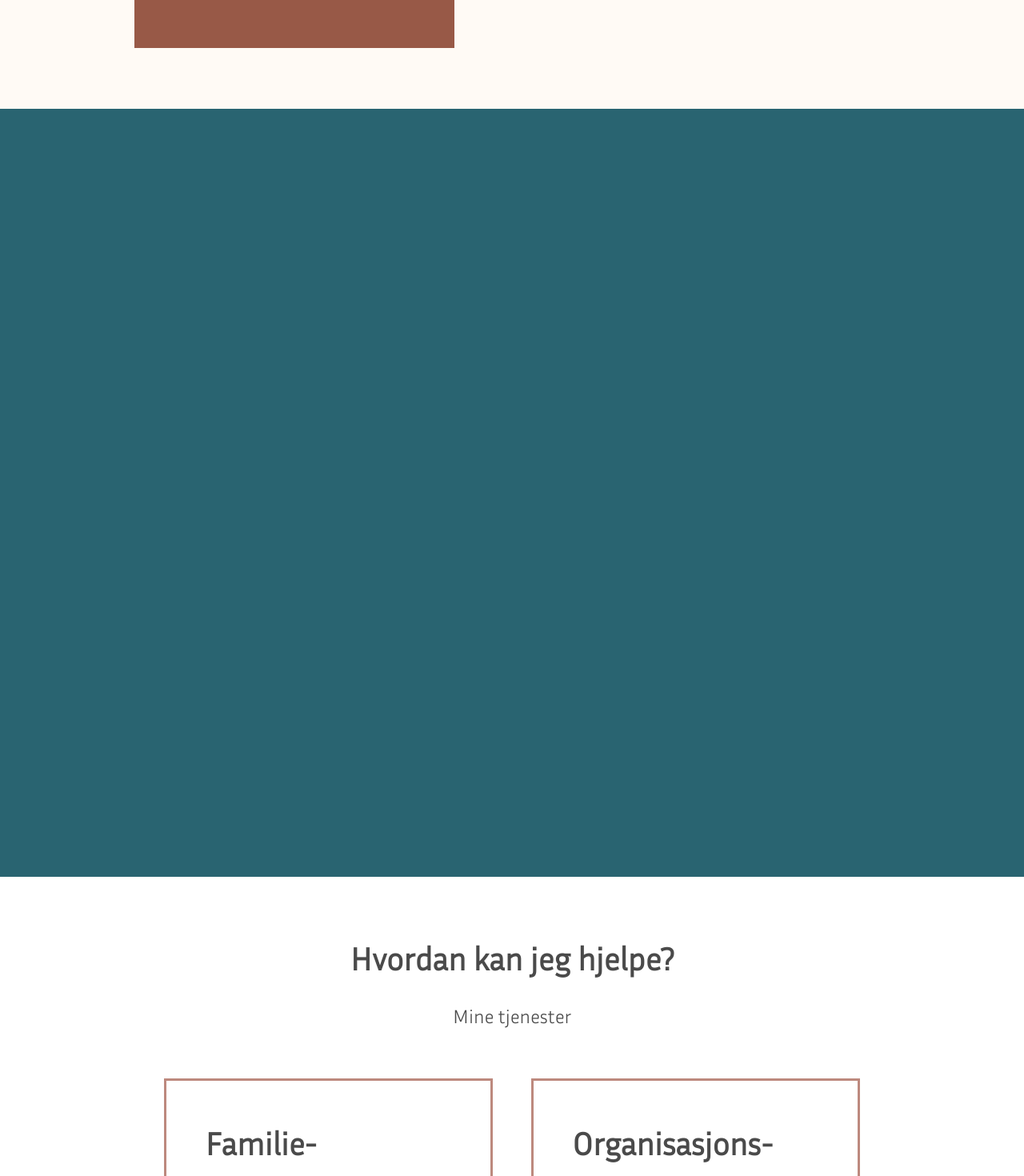
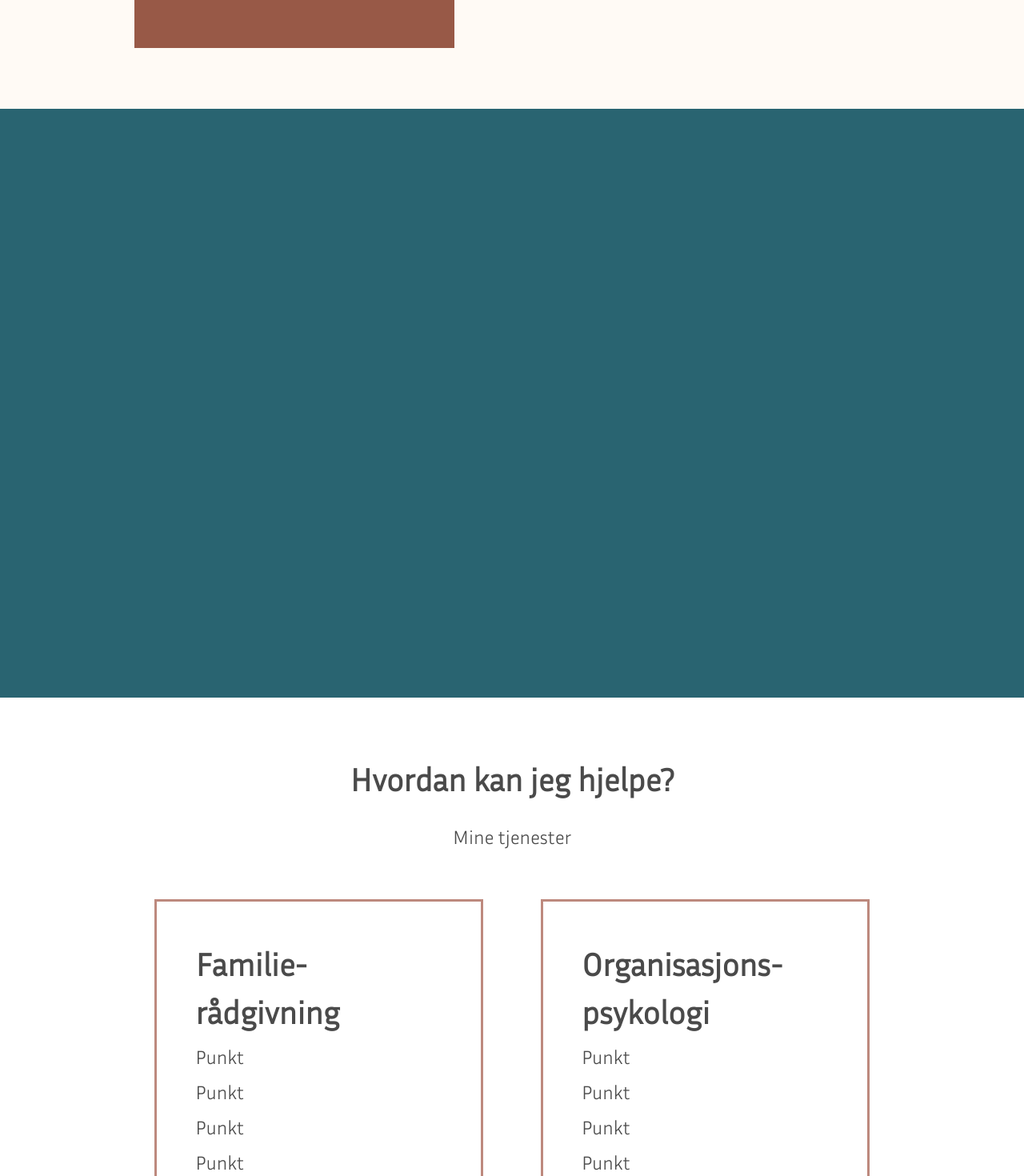
Before and after one commit to mahoote/ringenterapi, a React (Create React App) app: page / in a window 1280 px wide. Shown: the part 1220-2690 px from the top of the page at 80% size. Built offline with nearby package versions, Linux system fonts and the light colour scheme.

Commit message:
Refactor

```diff
--- a/src/components/containers/mainPage/section01/mainSectionOne.jsx
+++ b/src/components/containers/mainPage/section01/mainSectionOne.jsx
@@ -36,7 +36,7 @@ const images = [
     width: data.homePage.section1.image2.width,
     widthMobile: data.homePage.section1.image2.widthMobile,
     backgroundColor: standardColors.brown3,
-    offsetX: "3em",
+    offsetX: "2em",
     offsetY: "-3em",
     offsetXMobile: "2em",
     offsetYMobile: "2em",
--- a/src/components/containers/mainPage/section02/mainSectionTwo.style.js
+++ b/src/components/containers/mainPage/section02/mainSectionTwo.style.js
@@ -7,7 +7,7 @@ const MainSectionTwoStyled = styled(MainSectionTwo)`
   color: ${standardColors.blue3};
   background-color: ${standardColors.blue1};
 
-  padding: 30em 2em;
+  padding: 23em 2em;
 
   @media screen and ${device.mobileL} {
     padding-left: 5em;
--- a/src/components/containers/mainPage/section03/mainSectionThree.jsx
+++ b/src/components/containers/mainPage/section03/mainSectionThree.jsx
@@ -65,7 +65,7 @@ function MainSectionThreeService(props) {
   const { i, service, className } = props;
 
   return (
-    <div key={i} className={" column is-4 m-3 "}>
+    <div key={i} className={" column is-4 my-3 mx-5 "}>
       <Loader
         content={
           <>
```
